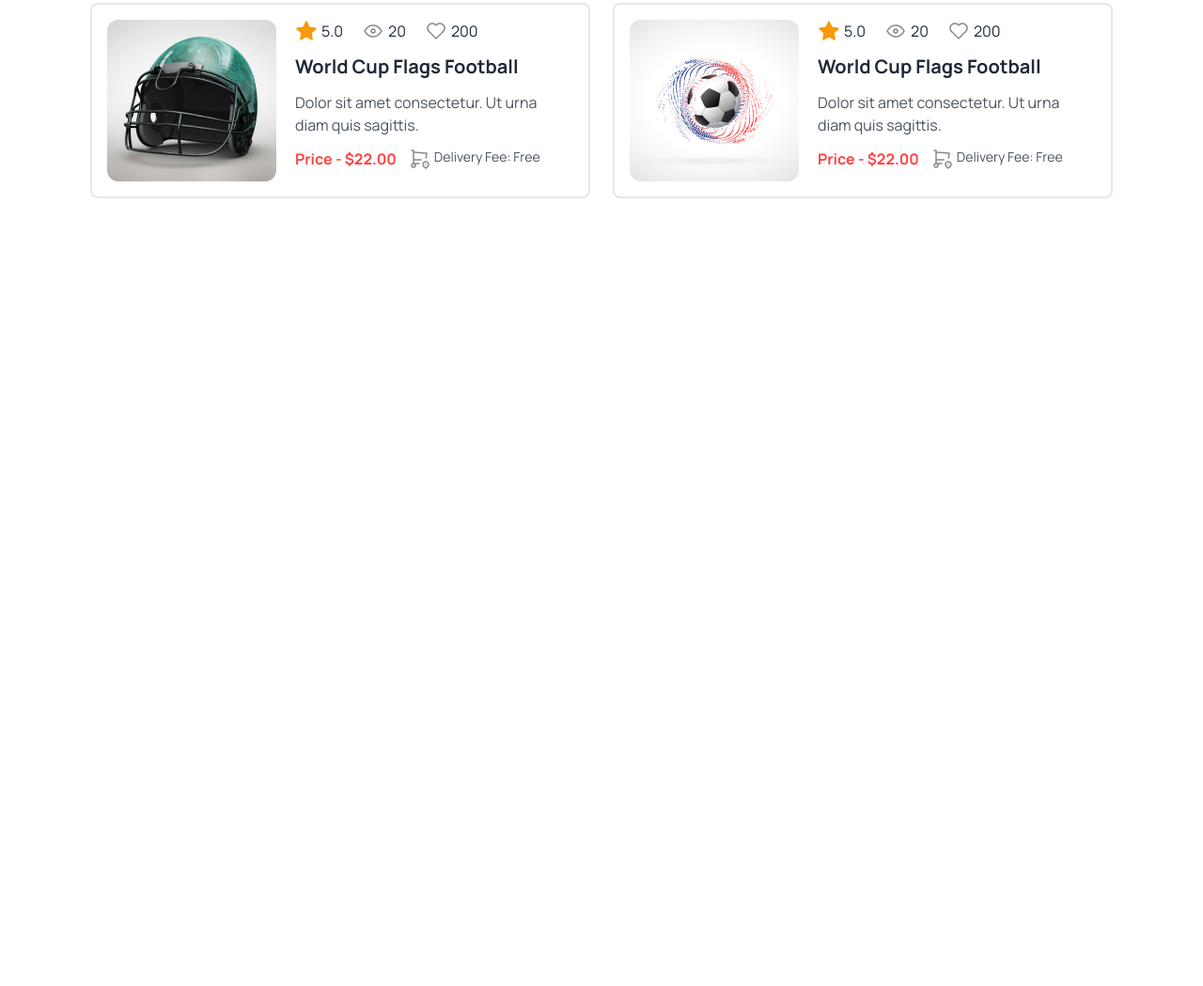
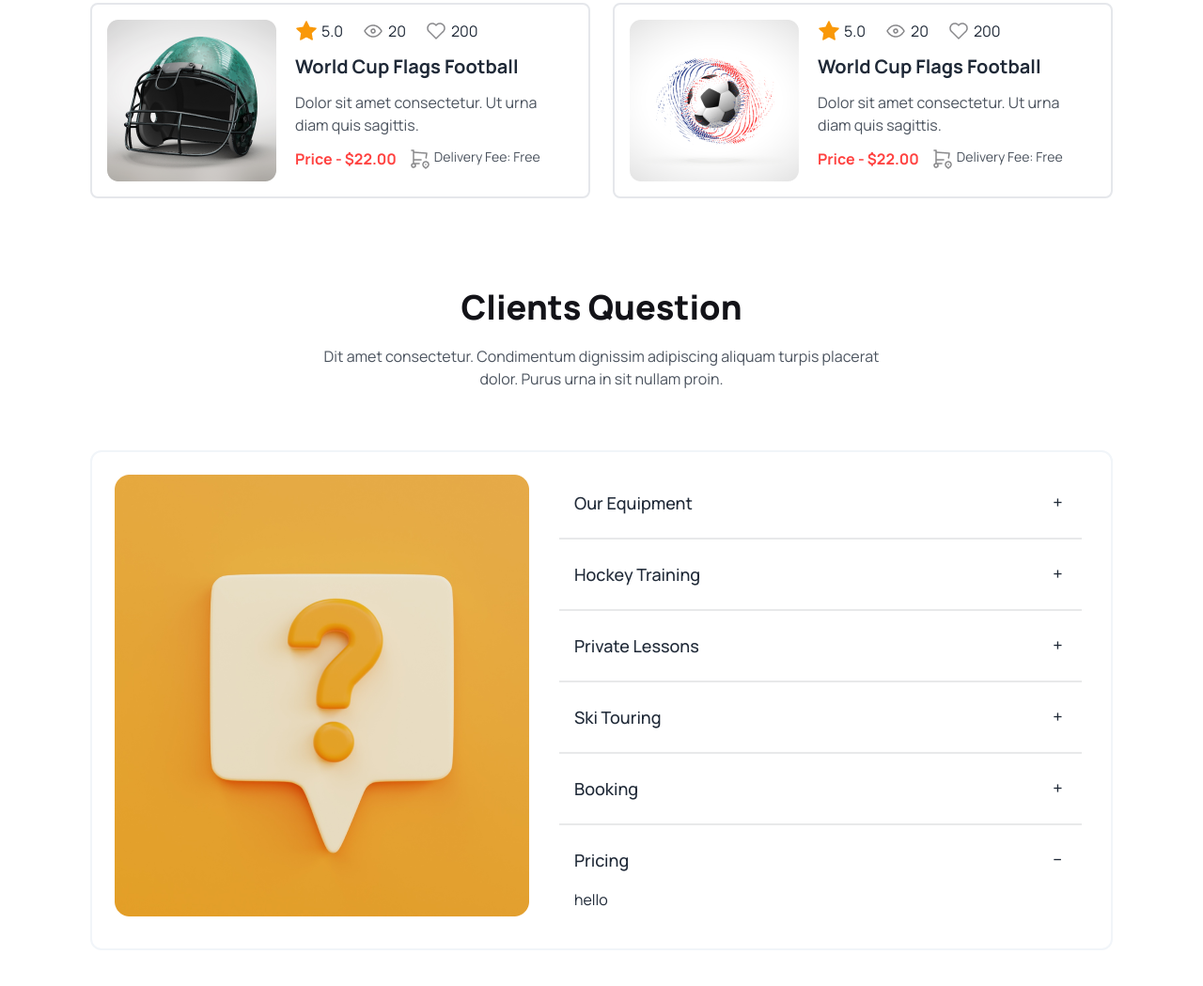
Before and after one commit to shuvo339/B9A3-Super-Hockeys, a plain HTML site: page index.html in a window 1280 px wide. Shown: the part 3014-4063 px from the top of the page at 94% size. Before the commit the page ends 3321 px from the top, so only its background shows below. Drawn offline with nearby package versions, Linux system fonts and the light colour scheme.

Commit message:
clients question section added

```diff
--- a/index.html
+++ b/index.html
@@ -353,6 +353,82 @@
 
           </div>
         </section>
+
+        <!-- Clients question -->
+        <section class="my-24">
+          <div class="flex flex-col justify-center items-center space-y-5 text-center pb-16">
+            <h1 class="text-color-black text-4xl font-extrabold">Clients Question</h1>
+            <p class="opacity-80 max-w-[600px]">Dit amet consectetur. Condimentum dignissim adipiscing aliquam turpis placerat dolor. Purus urna in sit nullam proin.</p>
+          </div>
+
+          <div class="flex flex-col gap-8 lg:flex-row border-2 border-slate-100 rounded-xl p-6">
+            <div>
+              <img src="./Images/faq.png" alt="">
+            </div>
+            <!-- Accordian -->
+            <div>
+              <div class="collapse collapse-plus">
+                <input type="radio" name="my-accordion-3" checked="checked" />
+                <div class="collapse-title text-lg font-medium">
+                  Our Equipment
+                </div>
+                <div class="collapse-content">
+                  <p>Lorem ipsum dolor, sit amet consectetur adipisicing elit. Harum, ratione.</p>
+                </div>
+              </div>
+              <div class="divider my-0"></div>
+              <div class="collapse collapse-plus">
+                <input type="radio" name="my-accordion-3" />
+                <div class="collapse-title text-lg font-medium">
+                  Hockey Training
+                </div>
+                <div class="collapse-content">
+                  <p>hello</p>
+                </div>
+              </div>
+              <div class="divider my-0"></div>
+              <div class="collapse collapse-plus">
+                <input type="radio" name="my-accordion-3" />
+                <div class="collapse-title text-lg font-medium">
+                  Private Lessons
+                </div>
+                <div class="collapse-content">
+                  <p>hello</p>
+                </div>
+              </div>
+              <div class="divider my-0"></div>
+              <div class="collapse collapse-plus">
+                <input type="radio" name="my-accordion-3" />
+                <div class="collapse-title text-lg font-medium">
+                  Ski Touring
+                </div>
+                <div class="collapse-content">
+                  <p>hello</p>
+                </div>
+              </div>
+              <div class="divider my-0"></div>
+              <div class="collapse collapse-plus">
+                <input type="radio" name="my-accordion-3" />
+                <div class="collapse-title text-lg font-medium">
+                  Booking
+                </div>
+                <div class="collapse-content">
+                  <p>hello</p>
+                 </div>
+                 <div class="divider my-0"></div>
+                  <div class="collapse collapse-plus">
+                    <input type="radio" name="my-accordion-3" checked="checked" />
+                    <div class="collapse-title text-lg font-medium">
+                      Pricing
+                    </div>
+                    <div class="collapse-content">
+                      <p>hello</p>
+                    </div>
+                  </div>
+              </div>
+            </div>
+          </div>
+        </section>
     </main>
 
     <footer>
```
